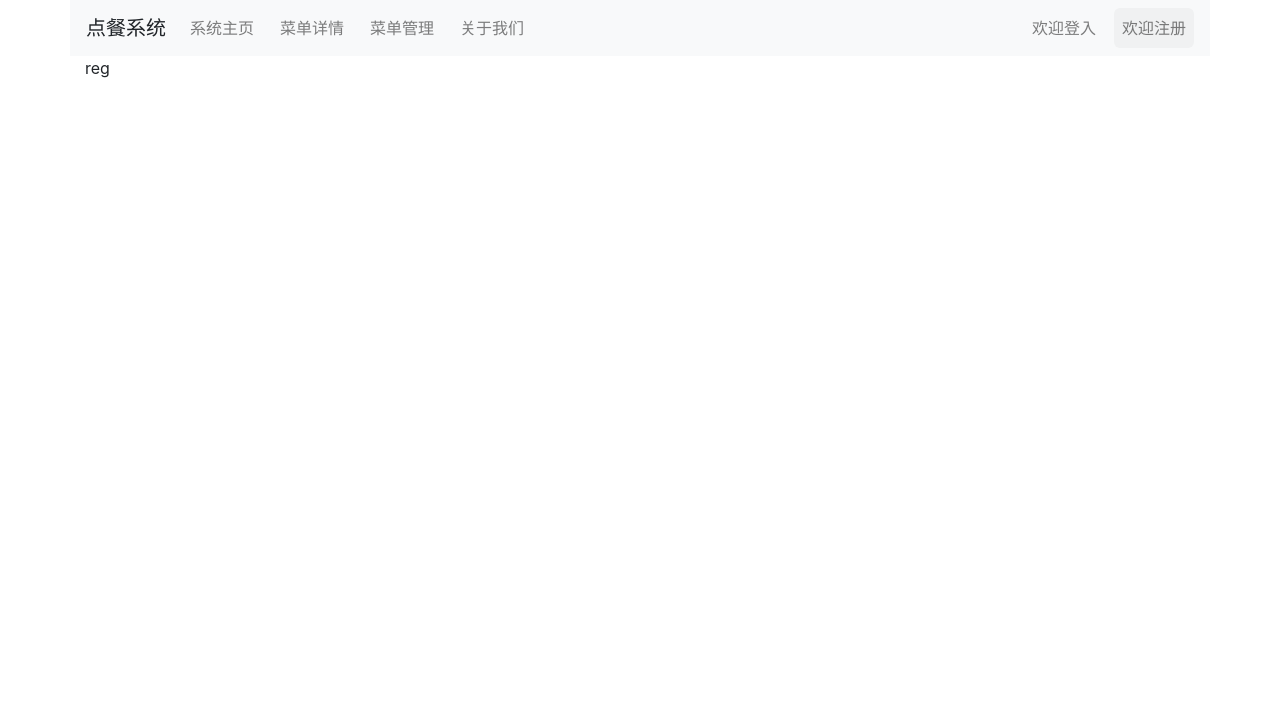
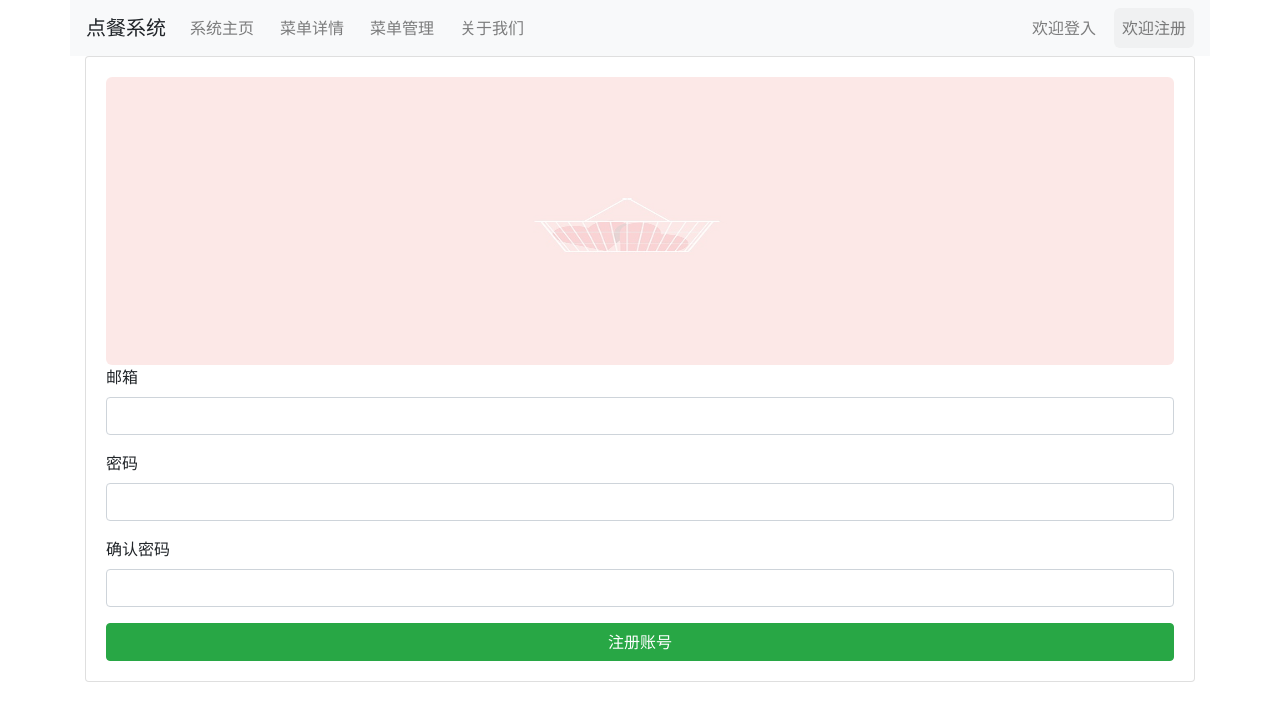
Before and after one commit to 526697296/Vue-OrderSystem, a Vue app: page /reg in a window 1280 px wide. Shown: the top 718 px of the page. Built offline with nearby package versions, Linux system fonts and the light colour scheme.

Commit message:
完善登入，注册页面

```diff
--- a/src/components/Login.vue
+++ b/src/components/Login.vue
@@ -1,7 +1,25 @@
 <template>
   <div id="login">
-    login
-
+    <div class="row">
+      <div class="col-md-12 col-lg-12">
+        <div class="card">
+          <div class="card-body">
+            <img src="../../src/assets/login.jpg" class="mx-auto d-block">
+            <form @submit.prevent="onsubmit">
+              <div class="form-group">
+                <label for="email">账号</label>
+                <input type="email" class="form-control" v-model="email">
+              </div>
+              <div class="form-group">
+                <label for="password">密码</label>
+                <input type="password" class="form-control" v-model="password">
+              </div>
+              <button type="submit" class="btn btn-block btn-success">欢迎登入</button>
+            </form>
+          </div>
+        </div>
+      </div>
+    </div>
   </div>
 </template>
 
@@ -11,15 +29,26 @@
   name: 'Login',
   data(){
     return{
-
+      email:'',
+      password:'',
     }
   },
   components:{
 
+  },
+  methods:{
+    onsubmit(){
+
+    }
   }
 }
 </script>
 
 <style scoped>
-
+  .card-body img{
+    height:36vh;
+    width: 100%;
+    border-radius: 6px;
+    opacity: 0.5;
+  }
 </style>
--- a/src/components/Reg.vue
+++ b/src/components/Reg.vue
@@ -1,7 +1,29 @@
 <template>
   <div id="reg">
-    reg
-
+    <div class="row">
+      <div class="col-md-12 col-lg-12">
+        <div class="card">
+          <div class="card-body">
+            <img src="../../src/assets/reg.jpg" class="mx-auto d-block">
+            <form @submit.prevent="onsubmit">
+              <div class="form-group">
+                <label for="email">邮箱</label>
+                <input type="email" class="form-control" v-model="email">
+              </div>
+              <div class="form-group">
+                <label for="password">密码</label>
+                <input type="password" class="form-control" v-model="password">
+              </div>
+              <div class="form-group">
+                <label for="confirm-password">确认密码</label>
+                <input type="password" class="form-control" v-model="confirmPassword">
+              </div>
+              <button type="submit" class="btn btn-block btn-success">注册账号</button>
+            </form>
+          </div>
+        </div>
+      </div>
+    </div>
   </div>
 </template>
 
@@ -11,15 +33,27 @@
   name: 'Reg',
   data(){
     return{
-
+      email:'',
+      password:'',
+      confirmPassword:''
     }
   },
   components:{
 
+  },
+  methods:{
+    onsubmit(){
+
+    }
   }
 }
 </script>
 
 <style scoped>
-
+  .card-body img{
+    height:36vh;
+    width: 100%;
+    border-radius: 6px;
+    opacity: 0.2;
+  }
 </style>
```
Also changed, not shown: src/assets/login.jpg, src/assets/reg.jpg (added).
